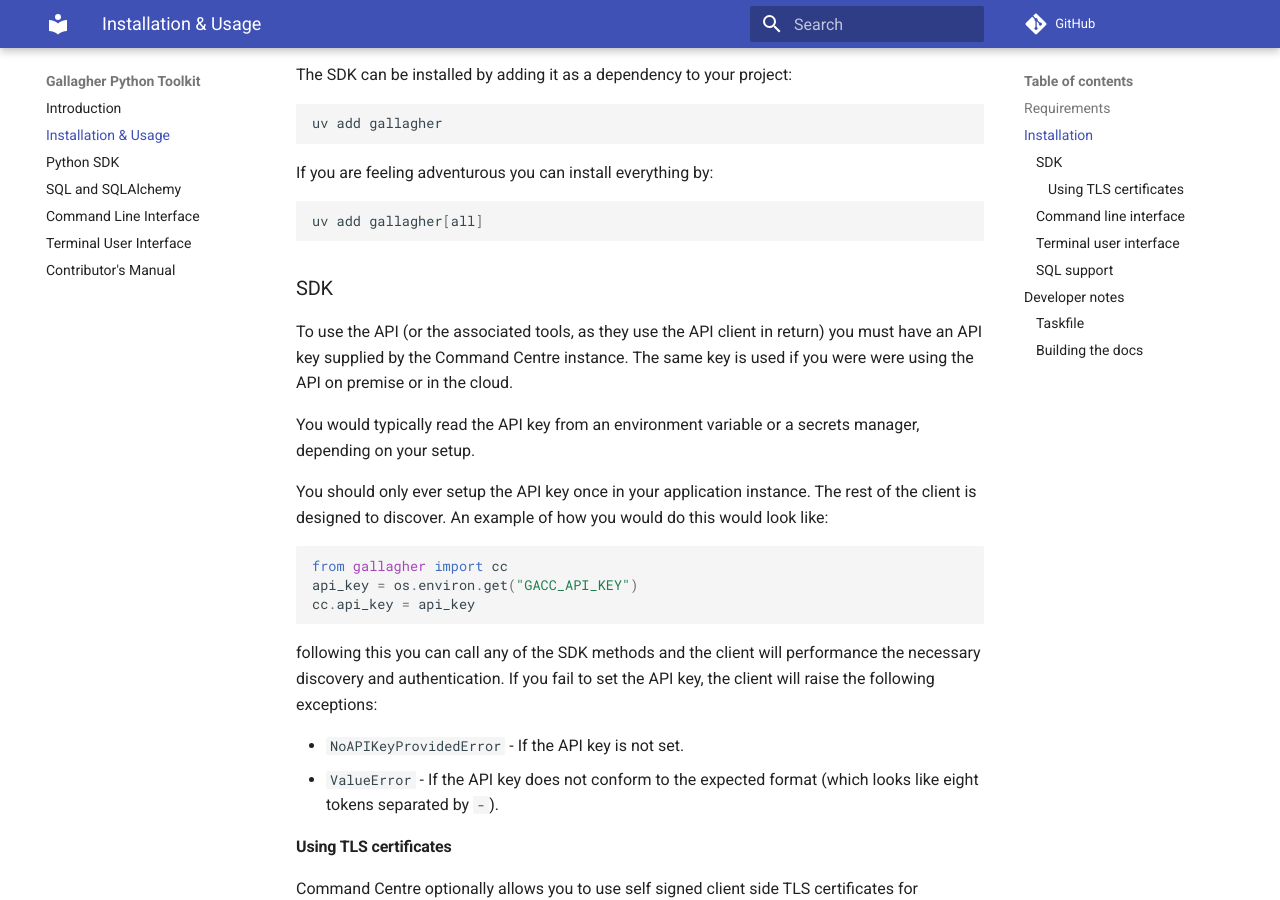
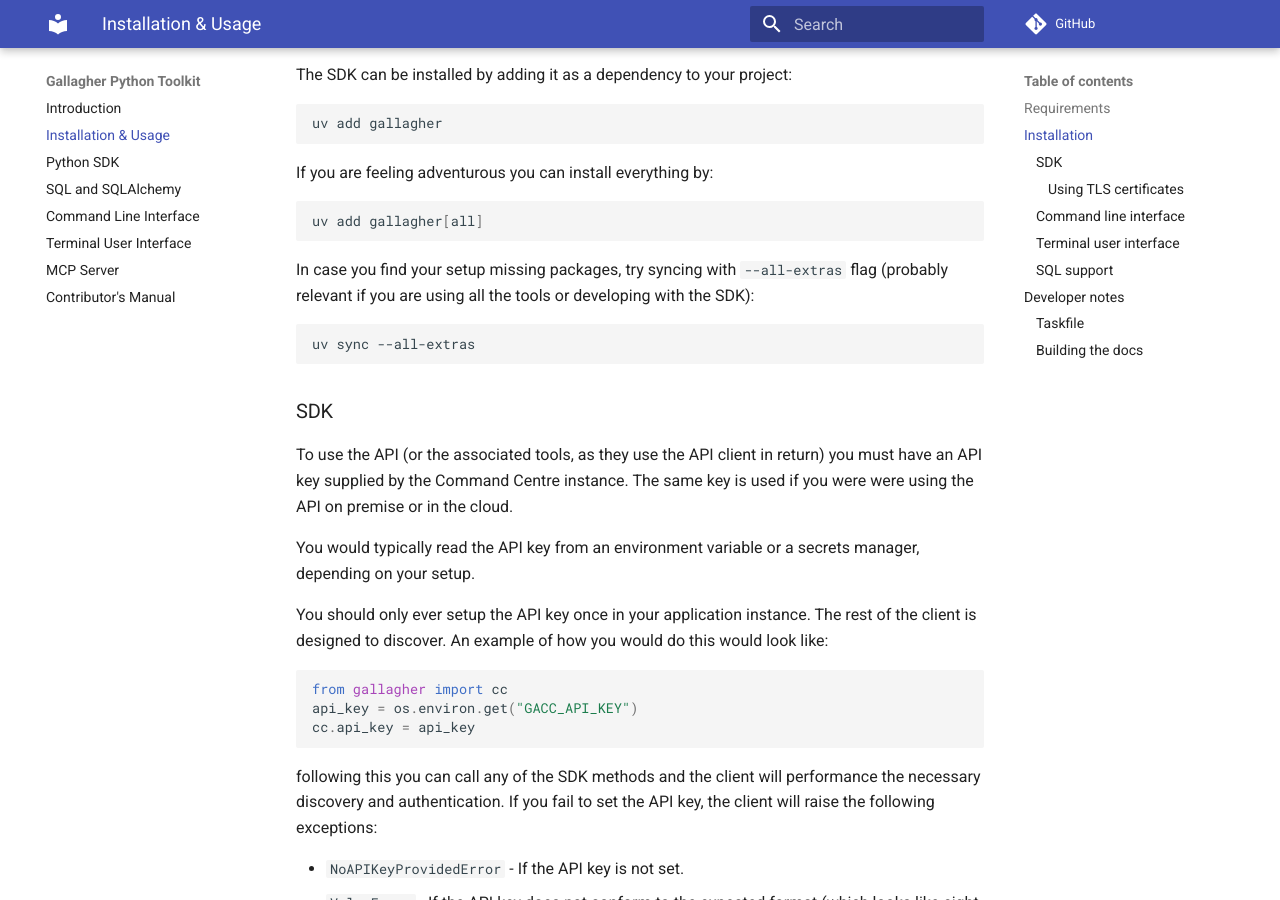
Before and after one commit to anomaly/gallagher, an MkDocs documentation site: the page built from docs/docs/installation.md, in a window 1280 px wide and 900 px high, scrolled down 546 px. Built offline with MkDocs 1.6.1 and Material for MkDocs 9.7.7, drawn with Linux system fonts in a browser that asks for light colours; comment, search, counter and statistics services are not loaded.

Commit message:
docs: adds mcp docs

````diff
--- a/docs/docs/installation.md
+++ b/docs/docs/installation.md
@@ -20,6 +20,12 @@
 
 ```bash
 uv add gallagher[all]
+```
+
+In case you find your setup missing packages, try syncing with `--all-extras` flag (probably relevant if you are using all the tools or developing with the SDK):
+
+```bash
+uv sync --all-extras
 ```
 
 ### SDK
--- a/docs/mkdocs.yml
+++ b/docs/mkdocs.yml
@@ -33,4 +33,5 @@
   - SQL and SQLAlchemy: sql.md
   - Command Line Interface: cli.md
   - Terminal User Interface: tui.md
+  - MCP Server: mcp.md
   - Contributor's Manual: design.md
````
Also changed, not shown: docs/docs/mcp.md (added, +1 -0 lines).
